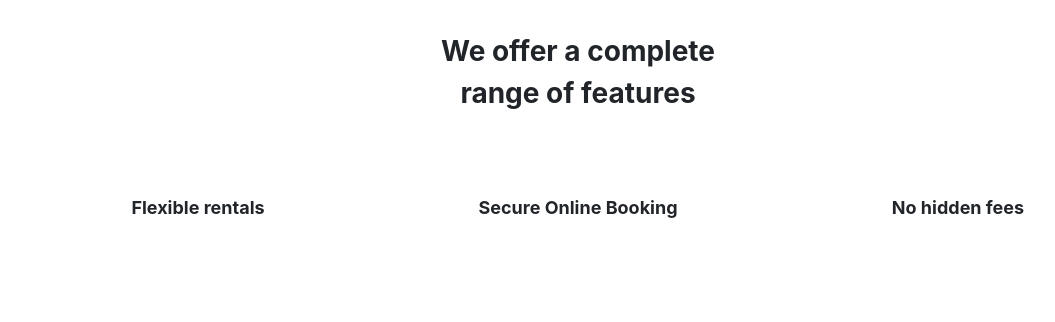
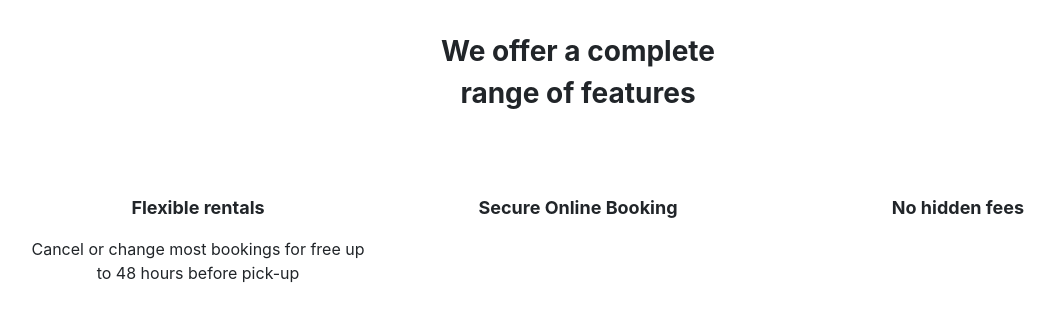
Before and after one commit to Bogdan00766/Car-Rental-Yii-framework-web-app, a PHP site: page /index.php?page=features in a window 1280 px wide. Shown: the part 86-408 px from the top of the page, without its empty margins (62-1117 px from the left). Run offline with PHP 8.4, Linux system fonts and the light colour scheme; some libraries are stand-ins or nearby versions.

Commit message:
put text for flexible rentals

```diff
--- a/Stage2/pages/features.php
+++ b/Stage2/pages/features.php
@@ -14,6 +14,9 @@
             <i class="fas fa-shopping-cart fa-3x icon-theme"></i>
             <p class= "title">
                 Flexible rentals
+            </p>
+            <p>
+            Cancel or change most bookings for free up to 48 hours before pick-up
             </p>
         </div>
         <div class="col-4 icon-column">
```
